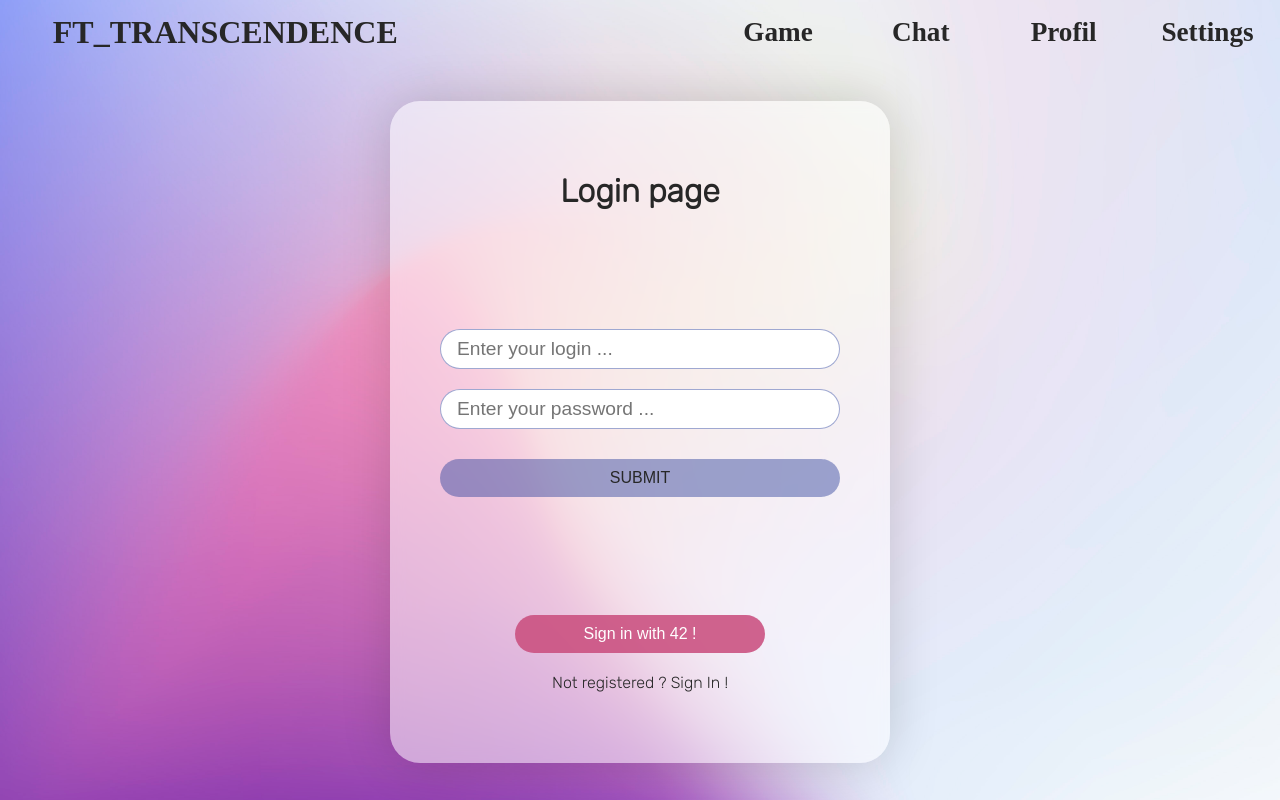
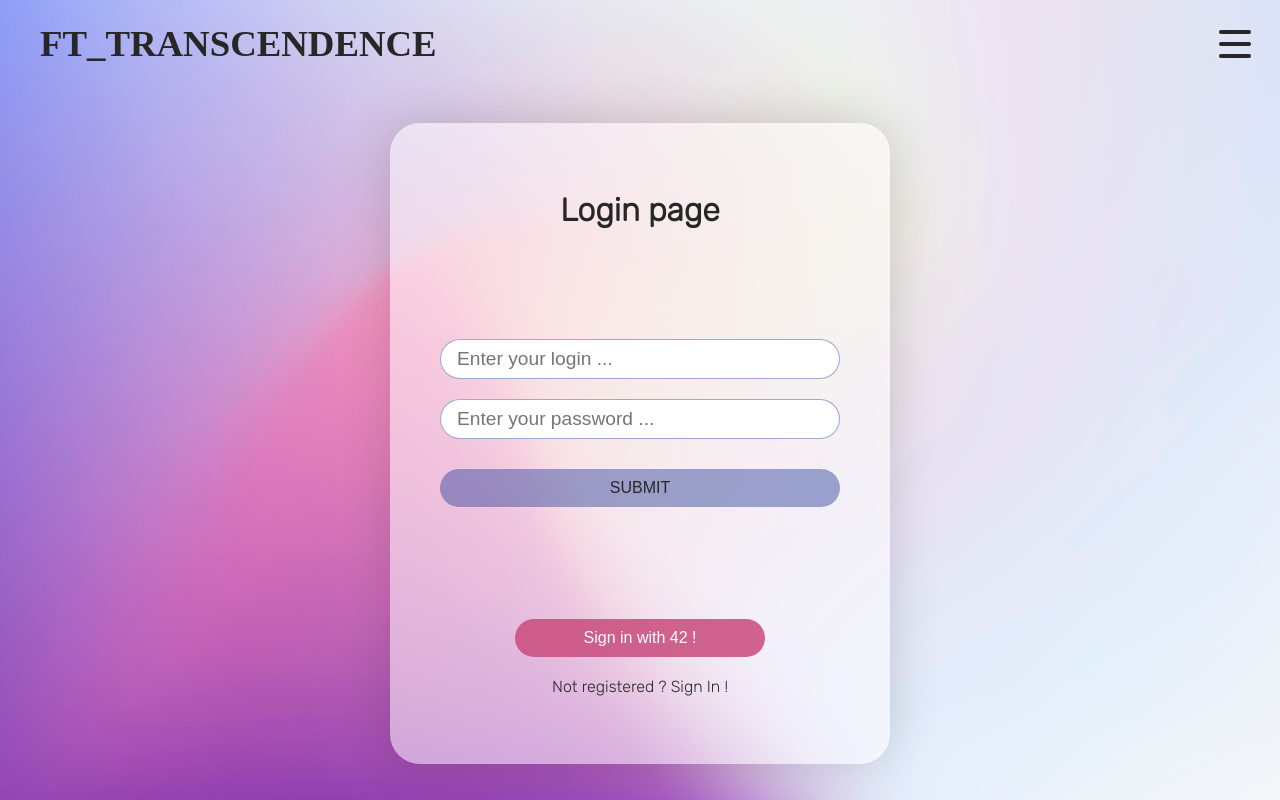
Before and after one commit to VallienneDiane/42-ft-transcendence, a React (Vite) app in the folder front/react_project/: page /login in a window 1280 px wide. Built offline with nearby package versions, Linux system fonts and the light colour scheme; no server answers; a web font is replaced by a local one.

Commit message:
css navbar en cours

```diff
--- a/front/react_project/src/App.css
+++ b/front/react_project/src/App.css
@@ -46,7 +46,7 @@ button:hover {
 
 .App > div > #navbar {
   width: 100%;
-  height: 8%;
+  height: 90px;
 }
 
 .App > div > div {
--- a/front/react_project/src/styles/Navbar.scss
+++ b/front/react_project/src/styles/Navbar.scss
@@ -1,113 +1,65 @@
 @import url("Base.css");
 
 #navbar {
-    box-sizing: border-box;
     display: flex;
     align-items: center;
-    // text-shadow: 0px 0px 9px rgba(0, 0, 0, 0.979);
     font-family: 'MuseoModerno';
 
-
     & > #logo {
+        display: flex;
+        justify-content: flex-start;
         text-transform: uppercase;
         font-weight: 900;
-        font-size: 2em;
+        font-size: 2.3em;
         flex-grow: 1;
-        display: flex;
-        justify-content: center;
-        align-items: center;
+        margin-left: 40px;
     }
-
     & > #burger {
         display: none;
     }
-
     & > #links {
+        display: flex;
+        justify-content: flex-end;
+        align-items: center;
+        gap: 2rem;
         flex-grow: 2;
         padding-left: 20%;
-        display: flex;
-        flex-direction: row;
-        align-items: center;
-        justify-content: space-around;
+        margin-right: 40px;
         height: 100%;
     }
     & li {
-        margin: 0;
-        display: flex;
-        flex-direction: column;
-        align-items: center;
-        justify-content: center;
         min-width: 90px;
-        height: 35px;
         font-size: 1.7em;
     }
-
     & li > a, li > button {
-        width: 100%;
-        height: 100%;
         display: flex;
-        align-items: center;
         justify-content: center;
         font-weight: 900;
         font-family: 'MuseoModerno';
-        // text-shadow: 0px 0px 9px rgba(0, 0, 0, 0.979);
-    }
-
-}
-
-@media (min-width: 1000px) {
-    #navbar {
-        & li > a, li > button {
-            transition: all 300ms;
-            position: relative;
-
-            &::after {
-                content: '';
-                position: absolute;
-                border-bottom: 1px solid var(--text-color);
-                height: 100%;
-                width: 0%;
-                transition: all ease-in-out 200ms;
-            }
-
-            &:hover::after {
-                width: 100%;
-            }
-        }
-
-        & li > a:hover, li > button:hover {
-            transform: translateY(7%);
-        }
     }
 }
 
-@media (max-width: 1000px) {
+@media (max-width: 1350px) {
     #navbar {
         position: relative;
         justify-content: flex-end;
-        // border: 5px solid red;
-        & #logo {
-            position: absolute;
-            width: 100%;
-        }
 
         & > #links {
-            background-color: var(--second-color);
-            border: 1px solid rgb(199, 199, 199);
-            width: 120px;
+            position: absolute;
+            z-index: 5;
+            top: 0;
+            right: -12px;
             display: none;
-            padding: 0 ;
-            position: absolute;
-            top: 0;
-            right: 0;
-            height: auto;
             flex-direction: column;
-            z-index: 5;
+            height: fit-content;
+            gap: -2rem;
             backdrop-filter: blur(5px);
-            transform: translateY(8vh);
-
+            transform: translateY(70px);
+            background-color:  rgba(255, 255, 255, 0.719);
+            box-shadow: 0px 0px 50px 0px rgba(0, 0, 0, 0.16);
+            border-radius: 10px;
             & > li {
-                margin: 0.6vh 0;
+                // margin: 2px 0;
                 width: 100%;
                 transition: all 200ms;
                 &:hover {
@@ -115,34 +67,27 @@
                 }
             }
         }
-
-        & > .burgerList {
+        & .burgerList {
             transition: all 200ms;
             display: flex !important;
         }
-
-        & > #burger {
-            cursor: pointer;
-            height: 50px;
-            // height: 10vh;
-            // width: 10vh;
-            aspect-ratio: 1;
-            // background-color: blue;
-            padding: 7px 5px;
-            margin: 0 10px;
+        & #burger {
             display: flex;
             flex-direction: column;
             align-items: center;
             justify-content: space-around;
             z-index: 1;
-
+            aspect-ratio: 1;
+            height: 50px;
+            padding: 7px 5px;
+            margin-right: 20px;
+            cursor: pointer;
             & > .bar {
                 width: 80%;
                 height: 4px;
                 background-color: var(--text-color);
                 border-radius: 5px;
             }
-
             &:hover {
                 & > .bar {
                     animation: barAnim 1 800ms;
```
